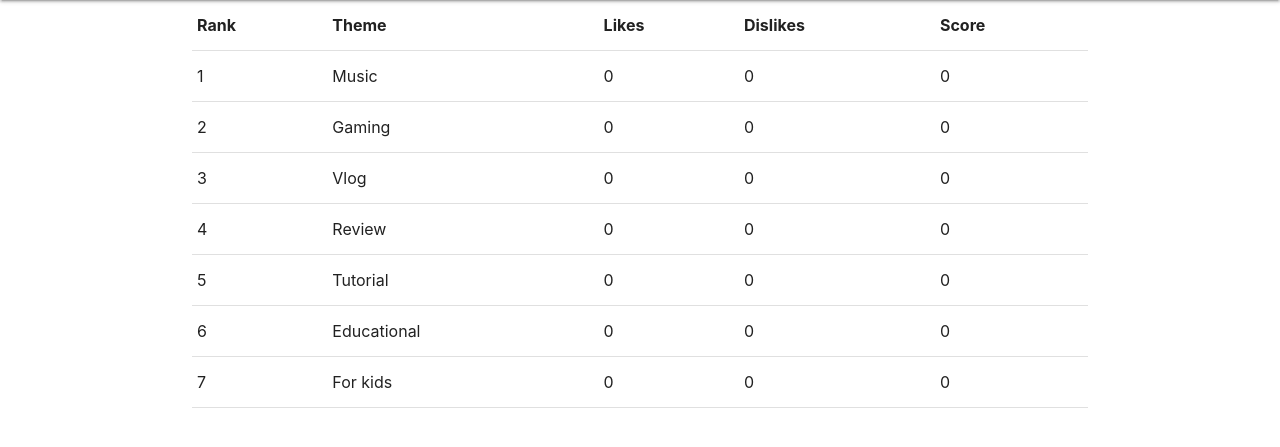
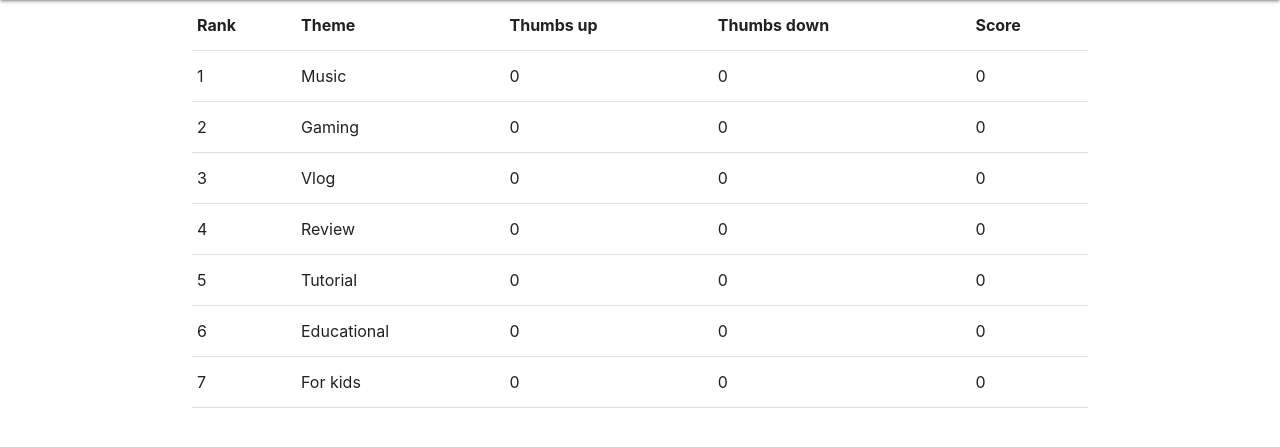
Before and after one commit to bren1n/DeeperVideos, a Django app: page /rank/ in a window 1280 px wide. Shown: the part 64-511 px from the top of the page. Run offline with Django 3.2, Linux system fonts and the light colour scheme; data that the repository does not hold is empty.

Commit message:
Themes template adjustment

```diff
--- a/videos/templates/rank.html
+++ b/videos/templates/rank.html
@@ -25,8 +25,8 @@
         <thead>
             <th>Rank</th>
             <th>Theme</th>
-            <th>Likes</th>
-            <th>Dislikes</th>
+            <th>Thumbs up</th>
+            <th>Thumbs down</th>
             <th>Score</th>
         </thead>
 
```
